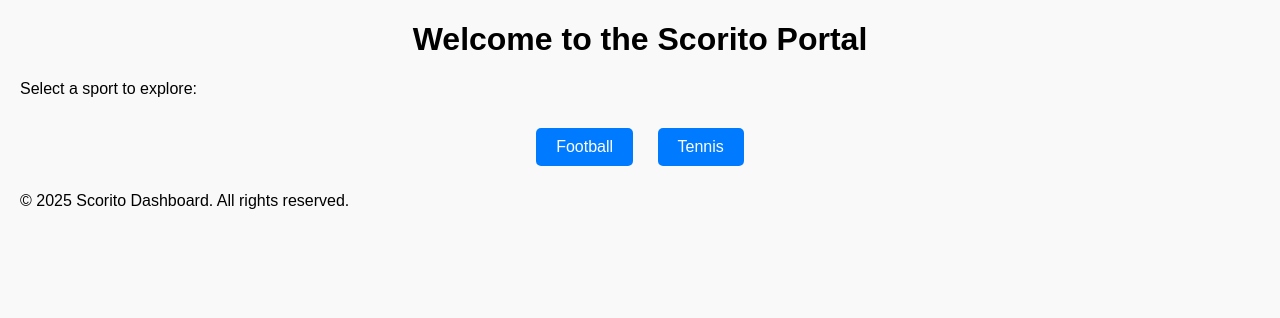
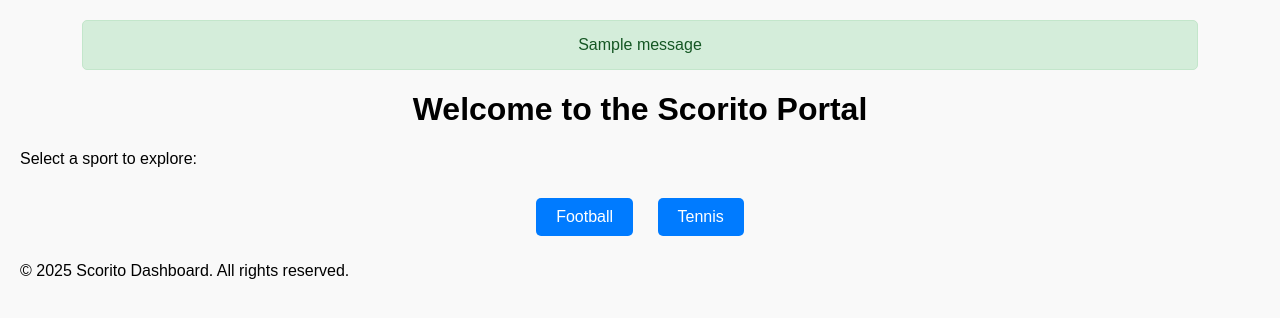
Before and after one commit to JanSparnaaij/ScoritoOdds, a Flask app: page / in a window 1280 px wide. Shown: the part 92-410 px from the top of the page. Run offline with Flask 3, Linux system fonts and the light colour scheme; one stand-in notice (Sample message) is shown.

Commit message:
layouts and loader and caching fixes

```diff
--- a/app/routes.py
+++ b/app/routes.py
@@ -1,9 +1,7 @@
 from flask import Blueprint, render_template, request, redirect, url_for, flash, session, current_app
-from app.player_ratings import PLAYER_RATINGS
 from werkzeug.security import generate_password_hash, check_password_hash
 from blinker import signal
 from app.constants import LEAGUES, TENNIS_LEAGUES
-from app.models import User
 import re
 import json
 
@@ -45,13 +43,15 @@ async def football():
 
     if matches:
         matches = json.loads(matches.decode("utf-8"))
+        loading = False
         current_app.logger.info(f"Cache hit for league '{selected_league}': {len(matches)} matches retrieved.")
     else:
         flash("Data is being fetched; check back shortly.", "info")
         fetch_football_signal.send(current_app._get_current_object(), league=selected_league)
         current_app.logger.info(f"Cache miss for league '{selected_league}'. Signal sent to fetch matches.")
+        loading = True
 
-    return render_template("football.html", matches=matches or [], leagues=LEAGUES, selected_league=selected_league)
+    return render_template("football.html", matches=matches or [], leagues=LEAGUES, selected_league=selected_league, loading=loading)
 
 @main_bp.route("/tennis")
 async def tennis():
@@ -65,13 +65,16 @@ async def tennis():
 
     if matches:
         matches = json.loads(matches.decode("utf-8"))
+        loading = False
         current_app.logger.info(f"Cache hit for league '{selected_league}': {len(matches)} matches retrieved.")
     else:
         flash("Data is being fetched; check back shortly.", "info")
         fetch_tennis_signal.send(current_app._get_current_object(), league=selected_league)
         current_app.logger.info(f"Cache miss for league '{selected_league}'. Signal sent to fetch matches.")
+        loading = True
 
-    return render_template("tennis.html", matches=matches or [], leagues=TENNIS_LEAGUES, selected_league=selected_league)
+
+    return render_template("tennis.html", matches=matches or [], leagues=TENNIS_LEAGUES, selected_league=selected_league, loading=loading)
 
 @auth_bp.route("/login", methods=["GET", "POST"])
 def login():
@@ -185,3 +188,13 @@ def test_redis_read():
         return "No data found for 'matches_eredivisie'."
     except Exception as e:
         return f"Error reading from Redis: {e}", 500
+
+@main_bp.route("/clear-data")
+def clear_test_data():
+    try:
+        keys_to_clear = ["matches_eredivisie"]
+        for key in keys_to_clear:
+            current_app.redis_client.delete(key)
+        return "Test data cleared."
+    except Exception as e:
+        return f"Error clearing test data: {e}", 500
--- a/app/static/style.css
+++ b/app/static/style.css
@@ -53,3 +53,55 @@ th {
 .sport-buttons .button:hover {
     background-color: #45a049;
 }
+
+/* Flash Messages */
+#flash-messages {
+    margin: 20px auto;
+    width: 90%;
+    max-width: 1200px;
+    text-align: center;
+}
+
+.alert {
+    padding: 15px;
+    margin: 10px 0;
+    border: 1px solid transparent;
+    border-radius: 5px;
+    font-size: 16px;
+}
+
+/* Success Message */
+.alert-success {
+    background-color: #d4edda;
+    border-color: #c3e6cb;
+    color: #155724;
+}
+
+/* Info Message */
+.alert-info {
+    background-color: #d1ecf1;
+    border-color: #bee5eb;
+    color: #0c5460;
+}
+
+/* Warning Message */
+.alert-warning {
+    background-color: #fff3cd;
+    border-color: #ffeeba;
+    color: #856404;
+}
+
+/* Danger Message */
+.alert-danger {
+    background-color: #f8d7da;
+    border-color: #f5c6cb;
+    color: #721c24;
+}
+
+.hidden {
+    display: none;
+}
+
+.visible {
+    display: block;
+}
--- a/app/templates/layout.html
+++ b/app/templates/layout.html
@@ -25,6 +25,17 @@
         </ul>
     </nav>
 
+    <!-- Flash Messages -->
+    {% with messages = get_flashed_messages(with_categories=True) %}
+      {% if messages %}
+      <div id="flash-messages">
+        {% for category, message in messages %}
+        <div class="alert alert-{{ category }}">{{ message }}</div>
+        {% endfor %}
+      </div>
+      {% endif %}
+    {% endwith %}
+
     <!-- Main Content -->
     <main class="container">
         {% block content %}{% endblock %}
```
Also changed, not shown: app/templates/football.html (+9 -5 lines), app/templates/tennis.html (+16 -9 lines).
